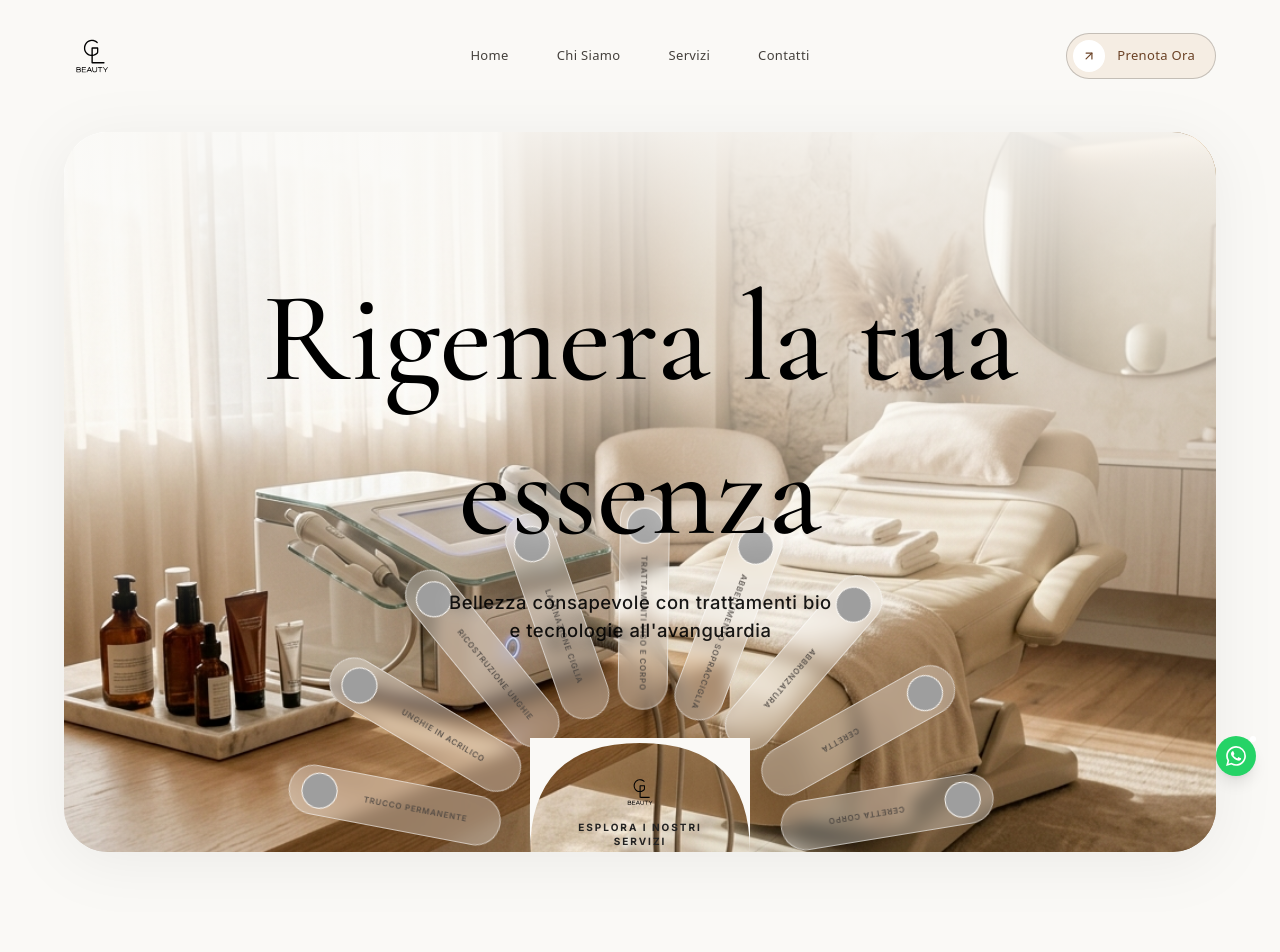
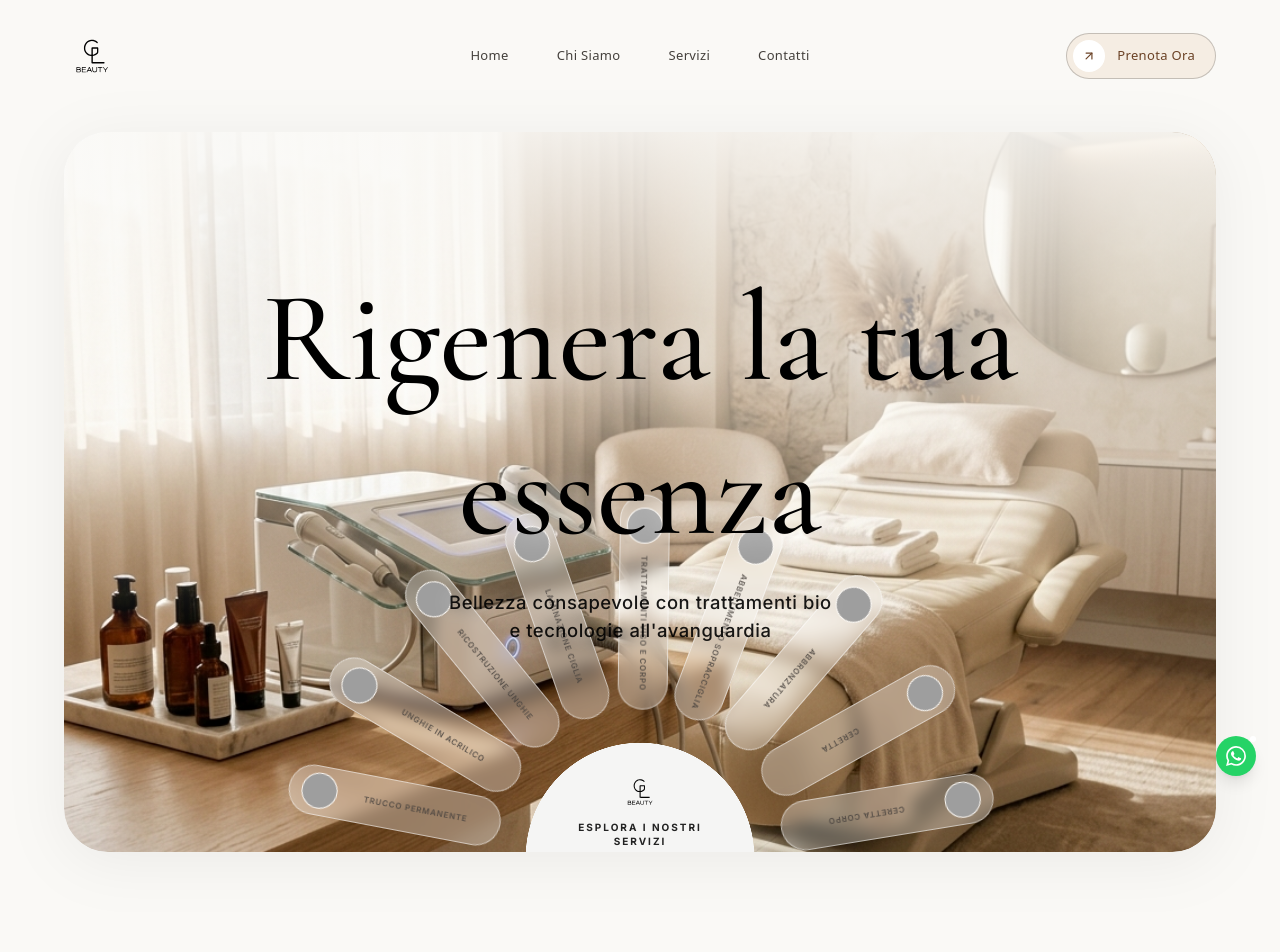
Before and after one commit to belpietrodavide01-beep/centro-estetico-1, a React (Vite) app: page / in a window 1280 px wide. Shown: the top 952 px of the page. Built offline with nearby package versions, Linux system fonts and the light colour scheme; grey boxes are pictures that could not be loaded.

Commit message:
style: restore high-quality Hero notch and fix visual artifacts

```diff
--- a/src/components/Hero.jsx
+++ b/src/components/Hero.jsx
@@ -208,29 +208,11 @@ export default function Hero({ isMenuOpen }) {
             backgroundImage: "url('/hero-main.png')",
             backgroundSize: 'cover',
             backgroundPosition: 'center',
-            transform: 'translateZ(0)'
+            transform: 'translateZ(0)',
+            WebkitMaskImage: `radial-gradient(circle at 50% calc(100% + 5px), transparent ${notchW / 2 + 4}px, black ${notchW / 2 + 4.5}px)`,
+            maskImage: `radial-gradient(circle at 50% calc(100% + 5px), transparent ${notchW / 2 + 4}px, black ${notchW / 2 + 4.5}px)`,
           }}
         >
-          {/* Overlay che crea l'incavo (Notch) senza usare CSS mask-image (molto più performante) */}
-          <div
-            className="absolute bottom-[-1px] left-1/2 -translate-x-1/2 z-40 pointer-events-none overflow-hidden"
-            style={{ width: notchW, height: notchW / 2 + 5 }}
-          >
-            <svg
-              width={notchW}
-              height={notchW / 2 + 5}
-              viewBox={`0 0 ${notchW} ${notchW / 2 + 5}`}
-              fill="none"
-              xmlns="http://www.w3.org/2000/svg"
-              className="w-full h-full"
-            >
-              <path
-                d={`M0 ${notchW / 2 + 5} V0 H${notchW} V${notchW / 2 + 5} Q${notchW} 5 ${notchW / 2} 5 Q0 5 0 ${notchW / 2 + 5}Z`}
-                fill="#faf9f6"
-              />
-            </svg>
-          </div>
-
           <img
             src="/hero-main.png"
             alt="Centro Estetico Premium"
```
